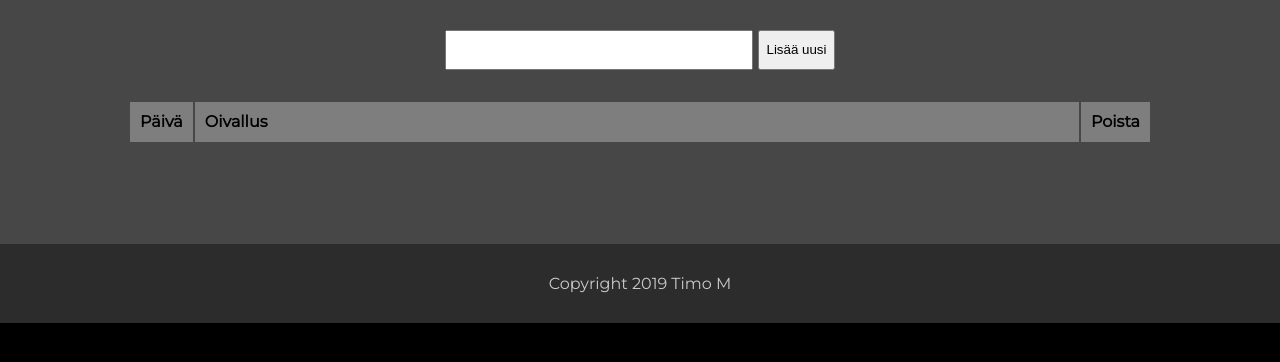
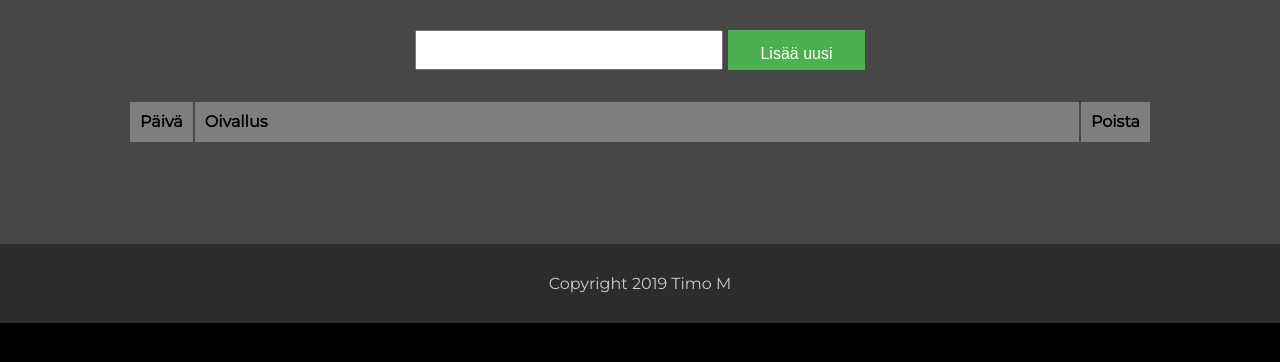
Before and after one commit to Timomam/Mita-opin-tanaan, a PHP site: page / in a window 1280 px wide. Shown: the part 122-484 px from the top of the page. Run offline with PHP 8.4, Linux system fonts and the light colour scheme; data that the repository does not hold is empty.

Commit message:
Update style.css

```diff
--- a/style.css
+++ b/style.css
@@ -37,6 +37,14 @@ form {
 #button {
     height: 40px;
     margin-left: 5px;
+    background-color: #4CAF50; /* Green */
+    border: none;
+    color: white;
+    padding: 15px 32px;
+    text-align: center;
+    text-decoration: none;
+    display: inline-block;
+    font-size: 16px;
 }
 
 #table {
```
